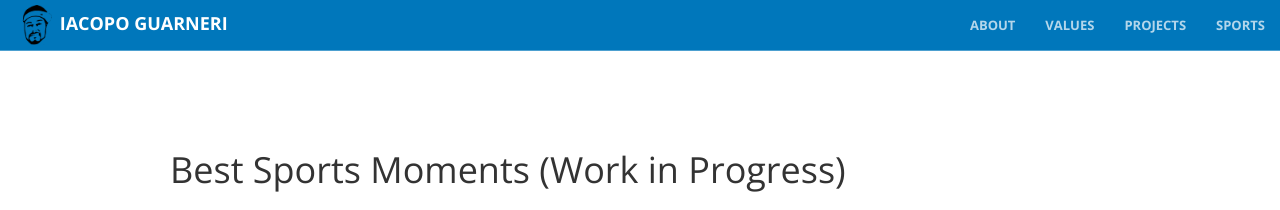
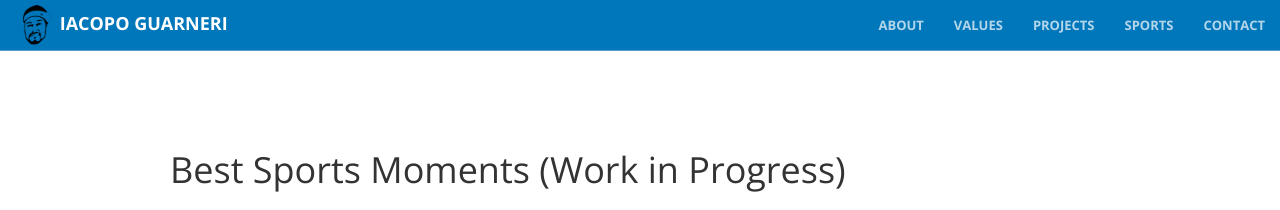
Before and after one commit to iacoposk8/iacoposk8.github.io, a Jekyll site: the page built from sports.html, in a window 1280 px wide. Shown: the top 210 px of the page. Built offline with Jekyll 4.4.1, drawn with Linux system fonts in a browser that asks for light colours; a script that is not in the unit is left out.

Commit message:
Update nav.html

```diff
--- a/_includes/nav.html
+++ b/_includes/nav.html
@@ -26,6 +26,9 @@
                 <li>
                     <a class="page-scroll" href="/#sports">Sports</a>
                 </li>
+                <li>
+                    <a class="page-scroll" href="/#contact">Contact</a>
+                </li>
             </ul>
         </div>
         <!-- /.navbar-collapse -->
```
